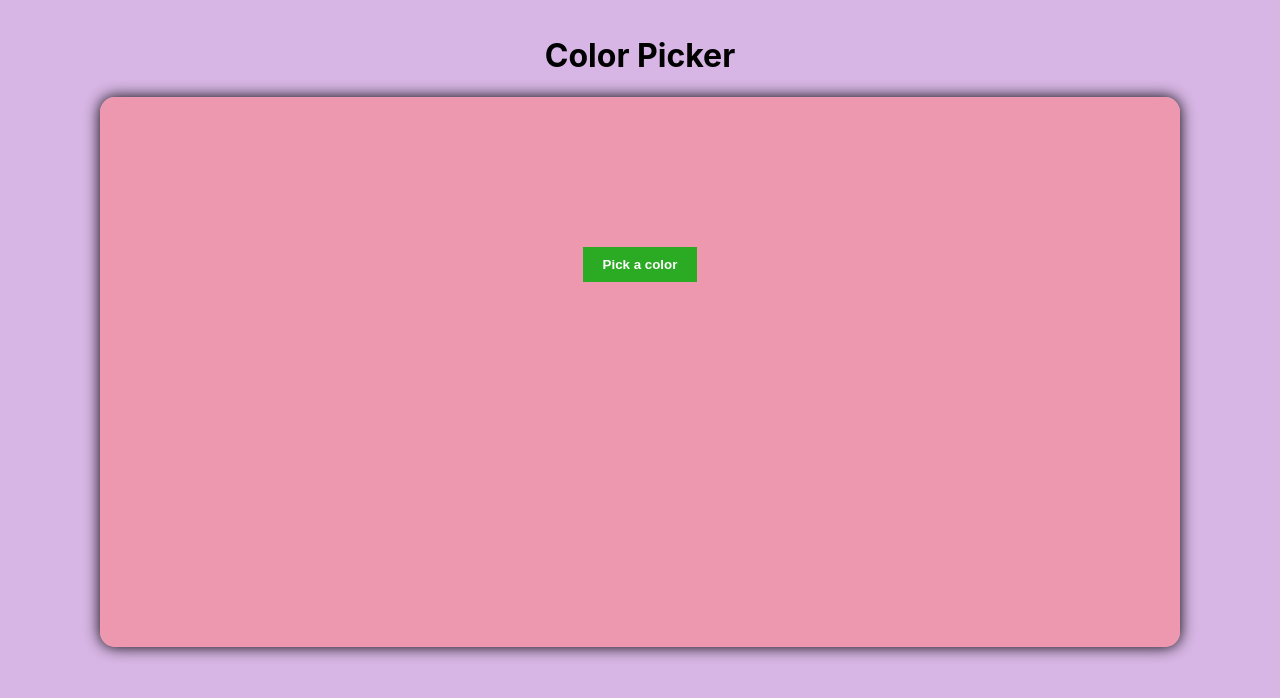
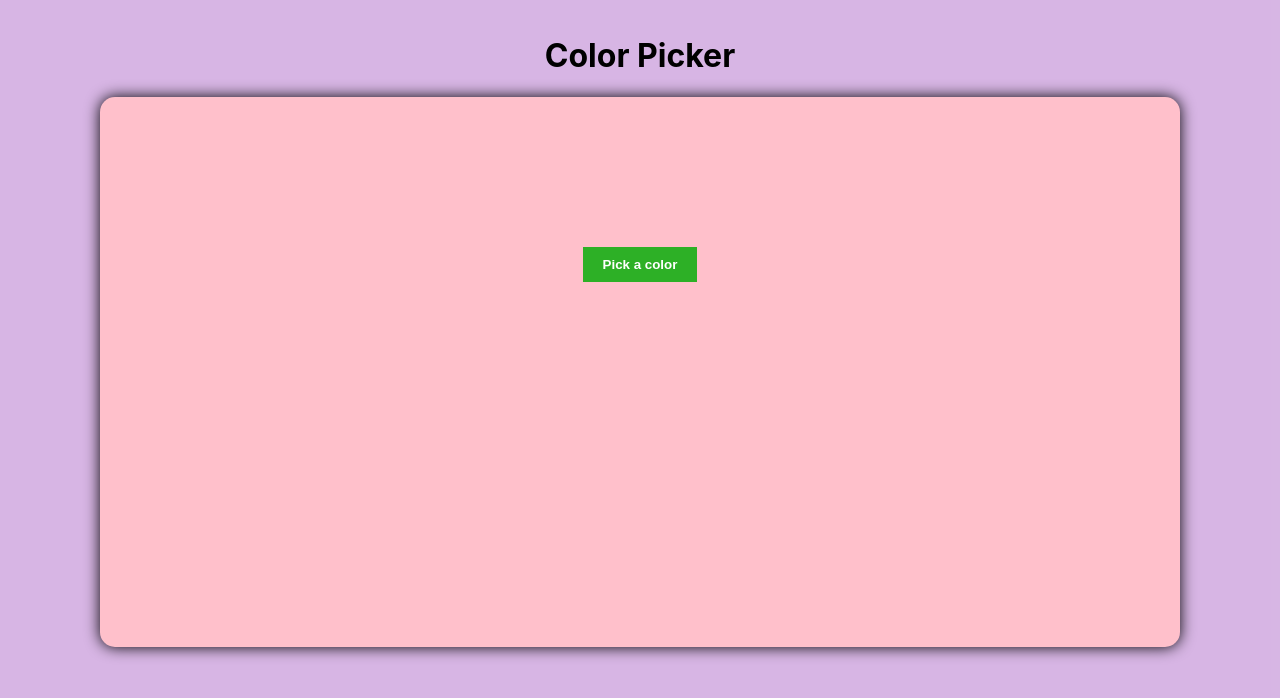
Before and after one commit to sri2034/React-Task-3, a React (Create React App) app: page / in a window 1280 px wide. Shown: the top 698 px of the page. Built offline with nearby package versions, Linux system fonts and the light colour scheme.

Commit message:
Update App.js

```diff
--- a/src/App.js
+++ b/src/App.js
@@ -10,7 +10,7 @@ function App() {
   return (
     <div id='i2' style={{backgroundColor:"rgba(137, 38, 176, 0.3389)"}}>
         <h1 style={{textAlign:"center"}}>Color Picker</h1>
-      <div id="i1"style={{backgroundColor:"rgba(246, 144, 161, 0.766)"}}>
+      <div id="i1"style={{backgroundColor:"#FFC0CB"}}>
         <ColorPicker colors={colors} />
       </div>
     </div>
```
